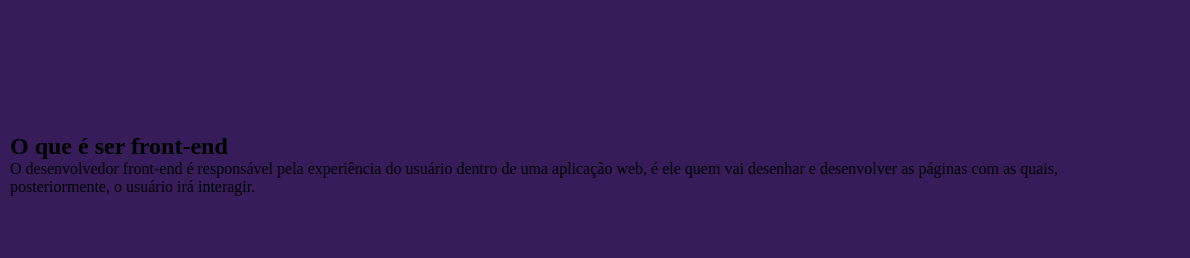
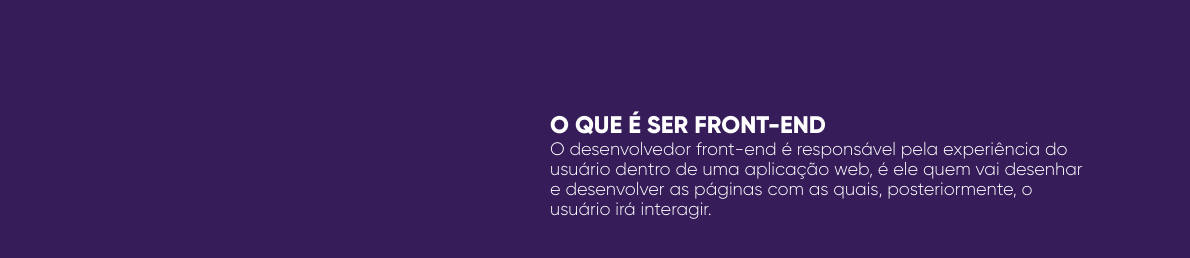
Before and after one commit to jutape/dev.blog, a plain HTML site: page index.html in a window 1280 px wide. Shown: the part 1036-1294 px from the top of the page, 90-1280 px from the left. Drawn offline with Linux system fonts and the light colour scheme.

Commit message:
finalizando secondary-screen

```diff
--- a/style.css
+++ b/style.css
@@ -137,3 +137,21 @@ section {
     left: 0;
     bottom: 0;
 }
+
+#secondary-screen .publication {
+    color: white;
+    width: 50%;
+}
+
+#secondary-screen .publication h1 {
+    text-transform: uppercase;
+    font-family: 'gilroy';
+    font-weight: 800;
+    font-size: 24px;
+}
+
+#secondary-screen .publication p {
+    font-family: 'gilroy';
+    font-weight: 100;
+    font-size: 18px;
+}
```
